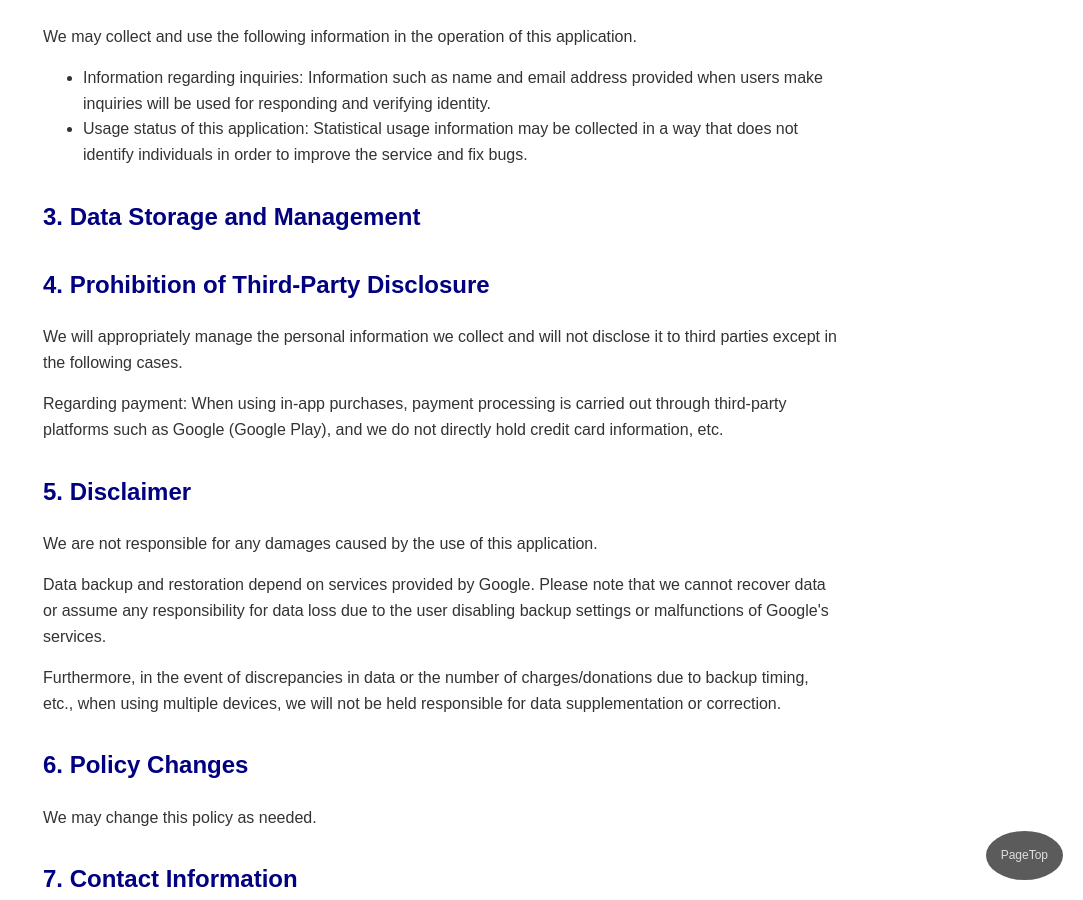
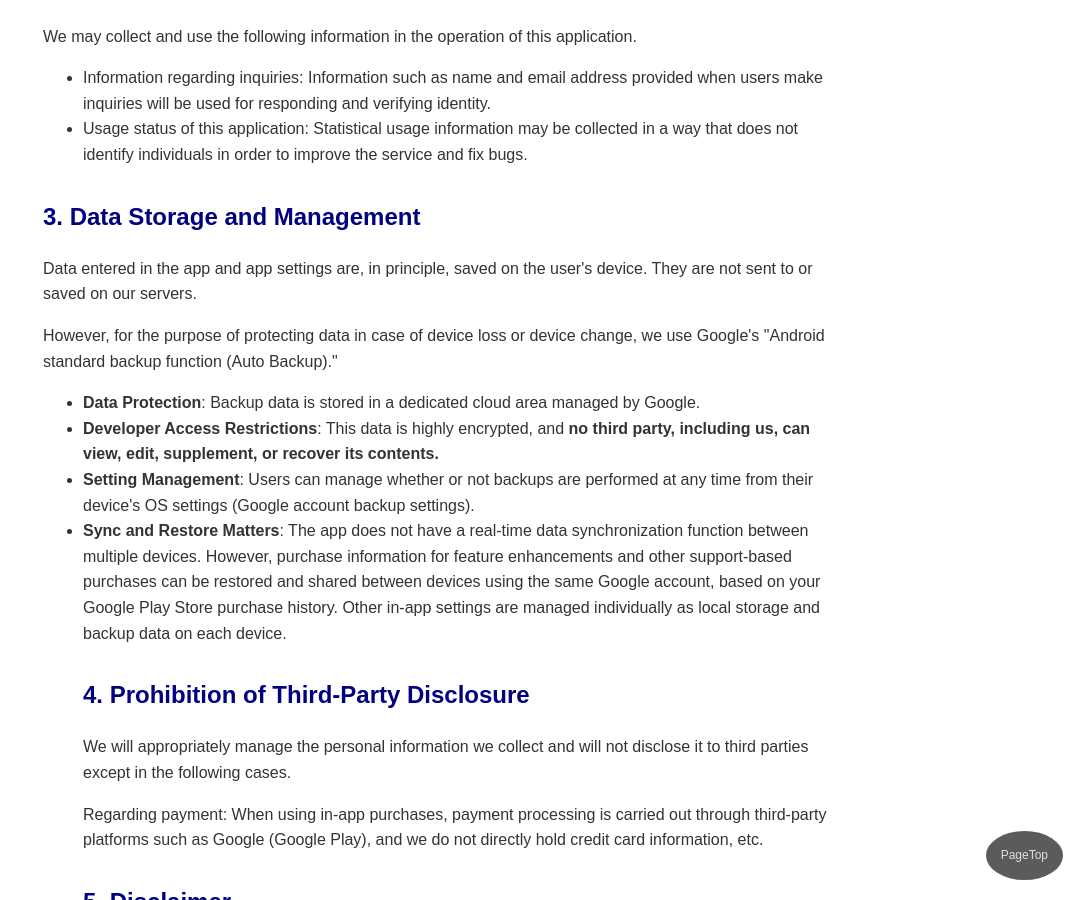
Before and after one commit to SoulfulSoft/soulfulsoft.github.io, a Jekyll site: the page built from the_usual_phrase/privacy-policy.md, in a window 1280 px wide and 900 px high, scrolled down 2193 px. Shown: the whole window, without its empty margins (197-1280 px from the left). Built offline with Jekyll 4.4.1, drawn with Linux system fonts in a browser that asks for light colours.

Commit message:
Update privacy-policy.md

```diff
--- a/the_usual_phrase/privacy-policy.md
+++ b/the_usual_phrase/privacy-policy.md
@@ -15,4 +15,17 @@ app-specific: "
     </ul>
 "
 app-specific-title-en: "Data Storage and Management"
+app-specific-en: "
+    <p>Data entered in the app and app settings are, in principle, saved on the user's device. They are not sent to or saved on our servers.</p>
+    <p>However, for the purpose of protecting data in case of device loss or device change, we use Google's \"Android standard backup function (Auto Backup).\"</p>
+
+<ul>
+<li><strong>Data Protection</strong>: Backup data is stored in a dedicated cloud area managed by Google. </li>
+
+<li><strong>Developer Access Restrictions</strong>: This data is highly encrypted, and <strong>no third party, including us, can view, edit, supplement, or recover its contents.</strong></li>
+
+<li><strong>Setting Management</strong>: Users can manage whether or not backups are performed at any time from their device's OS settings (Google account backup settings). </li>
+
+<li><strong>Sync and Restore Matters</strong>: The app does not have a real-time data synchronization function between multiple devices. However, purchase information for feature enhancements and other support-based purchases can be restored and shared between devices using the same Google account, based on your Google Play Store purchase history. Other in-app settings are managed individually as local storage and backup data on each device.
+"
 ---
```
